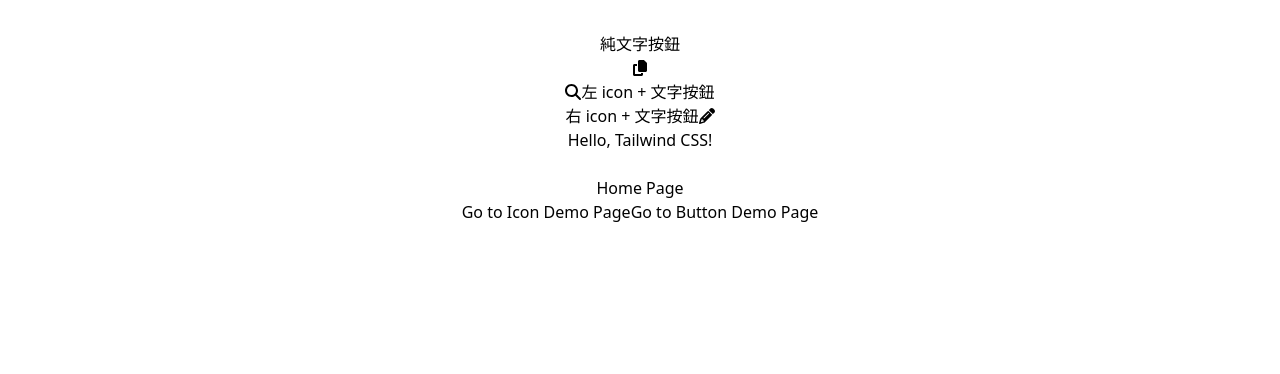
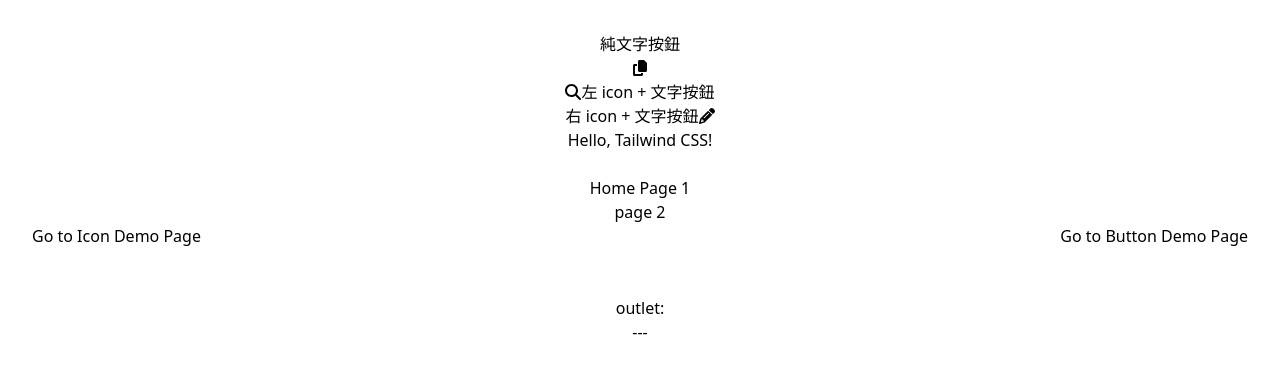
Before and after one commit to mp3Yun/react-practice, a React (Vite) app: page / in a window 1280 px wide. Shown: the top 374 px of the page. Built offline with nearby package versions, Linux system fonts and the light colour scheme.

Commit message:
router test

```diff
--- a/src/App.tsx
+++ b/src/App.tsx
@@ -6,7 +6,12 @@ import IconBtn from './components/buttons/IconBtn'
 import { IconDefinitions } from './components/icons/icon.definitions'
 import IconTextBtn from './components/buttons/IconTextBtn'
 import TextIconBtn from './components/buttons/TextIconBtn'
-import { BrowserRouter as Router, Route, Routes } from 'react-router-dom'
+import {
+  BrowserRouter as Router,
+  Route,
+  Routes,
+  Outlet,
+} from 'react-router-dom'
 import IconDemo from './components/demo/IconDemo'
 import DemoHome from './components/demo/DemoHome'
 
@@ -43,13 +48,12 @@ function App() {
         <h1 className="text-2xl font-bold">Hello, Tailwind CSS!</h1>
       </div>
       <br />
-      <Router>
-        <Routes>
-          <Route path="/" element={<DemoHome />} />
-          <Route path="/iconDemo" element={<IconDemo />} />
-          <Route path="/buttonDemo" element={<IconDemo />} />
-        </Routes>
-      </Router>
+      <DemoHome />
+      outlet:
+      <div>
+        <Outlet />
+      </div>
+      ---
     </>
   )
 }
--- a/src/components/demo/DemoHome.tsx
+++ b/src/components/demo/DemoHome.tsx
@@ -1,4 +1,5 @@
 import { Route, Router, Routes, useNavigate } from 'react-router-dom'
+import IconDemo from './IconDemo'
 
 function DemoHome() {
   const navigate = useNavigate()
@@ -16,23 +17,31 @@ function DemoHome() {
 
   return (
     <div>
-      <h1>Home Page</h1>
+      <h1
+        onClick={() => {
+          navigate('/')
+        }}
+      >
+        Home Page 1
+      </h1>
+      <h1
+        onClick={() => {
+          navigate('/second')
+        }}
+      >
+        page 2
+      </h1>
+      <div style={{ display: 'flex', justifyContent: 'space-between' }}>
         <button onClick={handleClick.bind(null, 'iconDemo')}>
           Go to Icon Demo Page
         </button>
         <button onClick={handleClick.bind(null, 'buttonDemo')}>
           Go to Button Demo Page
         </button>
+      </div>
       <br />
       <br />
-      <div className="border-solid border-current">
-        {/* <Router location={''} navigator={'/p'}>
-					<Routes></Routes>
-				</Router> */}
-        {/* <Routes>
-					<Route path="/" element={<DemoHome />} />
-				</Routes> */}
-      </div>
+      <div className="border-solid border-current"></div>
     </div>
   )
 }
--- a/src/main.tsx
+++ b/src/main.tsx
@@ -2,9 +2,32 @@ import React from 'react'
 import ReactDOM from 'react-dom/client'
 import App from './App.tsx'
 import './index.css'
+import { RouterProvider, createBrowserRouter } from 'react-router-dom'
+import IconDemo from './components/demo/IconDemo.tsx'
+
+const router = createBrowserRouter([
+  {
+    path: '/',
+    element: <App />,
+    children: [
+      {
+        path: '/iconDemo',
+        element: <IconDemo />,
+      },
+      {
+        path: '/buttonDemo',
+        element: <IconDemo />,
+      },
+    ],
+  },
+  {
+    path: '/second',
+    element: <div>root level page</div>,
+  },
+])
 
 ReactDOM.createRoot(document.getElementById('root')!).render(
   <React.StrictMode>
-    <App />
+    <RouterProvider router={router} />
   </React.StrictMode>
 )
```
Lines whose indentation alone changed are shown as unchanged.
